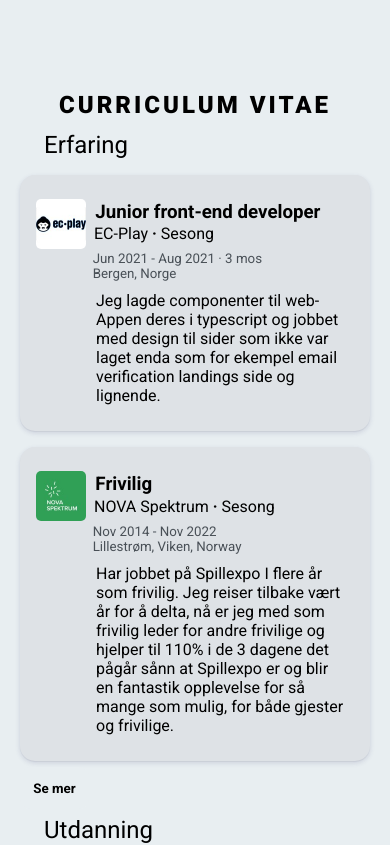
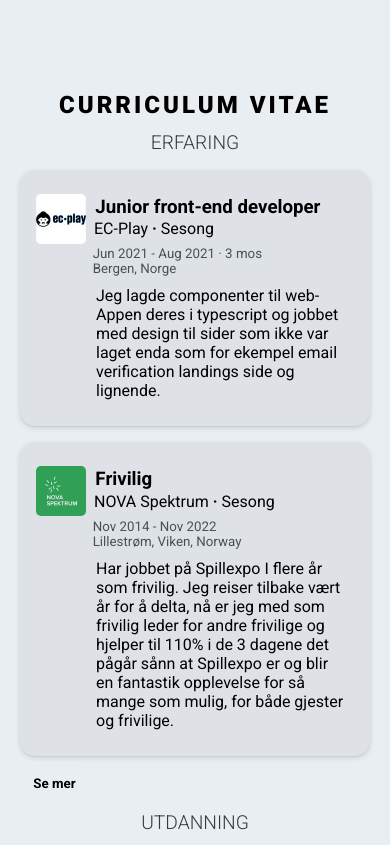
Before and after one commit to H3X-C0DE/Hex-Portfolio, a React (Create React App) app: page / in a window 390 px wide. Shown: the part 1520-2365 px from the top of the page. Built offline with nearby package versions, Linux system fonts and the light colour scheme.

Commit message:
minor mobil update

```diff
--- a/src/Styles/Cv.css
+++ b/src/Styles/Cv.css
@@ -47,4 +47,11 @@
   .cv {
     padding: 30px 20px 30px 20px;
   }
+  .cv-title {
+    text-align: center;
+    text-transform: uppercase;
+    font-size: 1.2em;
+    color: var(--gray-800);
+    font-weight: 300;
+  }
 }
```
